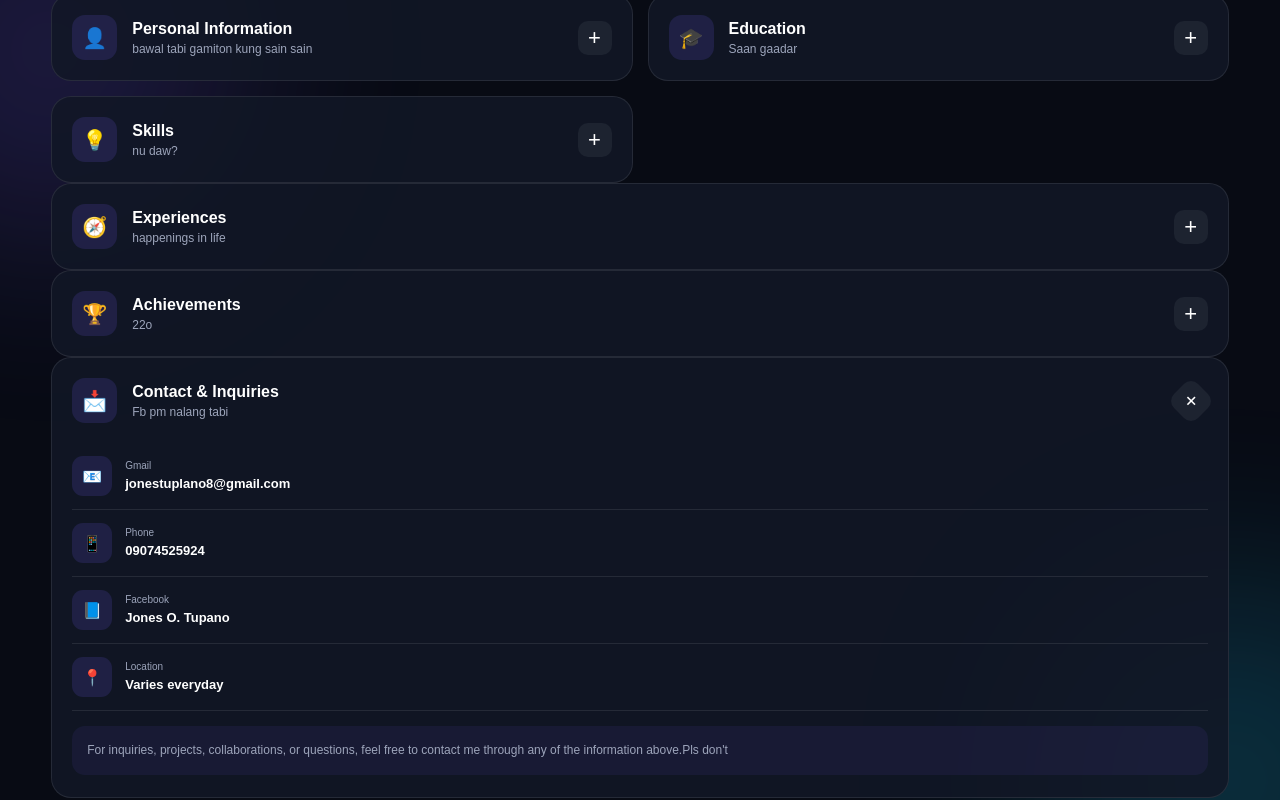
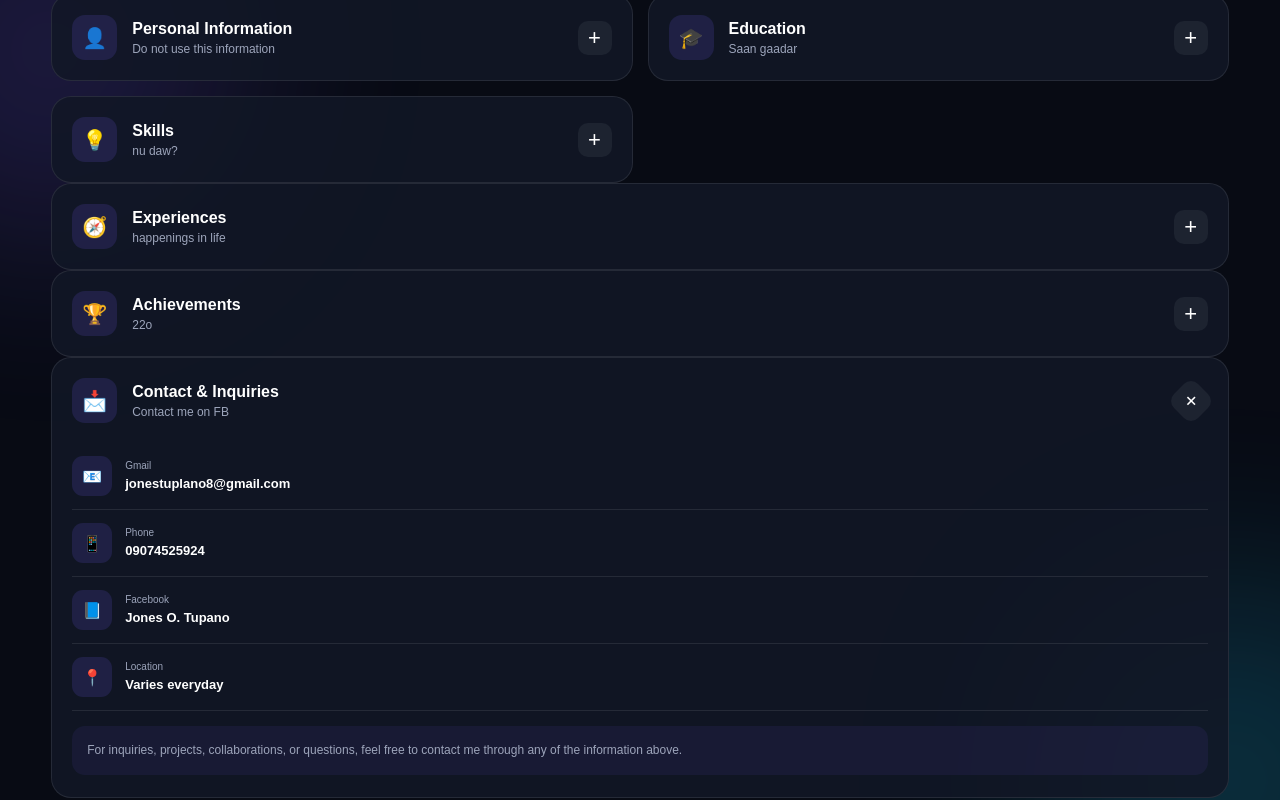
Before and after one commit to gerdawn8-pixel/my-website, a plain HTML site: page index.html in a window 1280 px wide. Both pictures are taken after a click on the button "📩 Contact Me". Shown: the part 783-1583 px from the top of the page. Drawn offline with Linux system fonts and the light colour scheme.

Commit message:
Update index.html

```diff
--- a/index.html
+++ b/index.html
@@ -114,7 +114,7 @@
 
                         <div>
                             <h3>Personal Information</h3>
-                            <p>bawal tabi gamiton kung sain sain</p>
+                            <p>Do not use this information</p>
                         </div>
 
                     </div>
@@ -228,7 +228,6 @@
 
     <div class="box-content">
             <p>C<br>C++<b><br>OOP</b></p>
-        <!-- Add your skills here later -->
 
     </div>
 
@@ -237,7 +236,7 @@
             </div>
 
 
-            <!-- SUBJECTS -->
+
             <div class="info-box">
 
                 <button class="box-header">
@@ -287,7 +286,7 @@
             </div>
 
 
-            <!-- ACHIEVEMENTS -->
+
             <div class="info-box">
 
                 <button class="box-header">
@@ -349,7 +348,7 @@
 
                         <div>
                             <h3>Contact & Inquiries</h3>
-                            <p>Fb pm nalang tabi</p>
+                            <p>Contact me on FB</p>
                         </div>
 
                     </div>
@@ -412,7 +411,7 @@
                     <div class="inquiry-message">
                         For inquiries, projects, collaborations,
                         or questions, feel free to contact me
-                        through any of the information above.Pls don't
+                        through any of the information above.
                     </div>
 
                 </div>
@@ -464,7 +463,7 @@
     </section>
 
 
-    <!-- CONTACT BUTTON -->
+
     <section class="contact-cta">
 
         <div>
@@ -498,7 +497,7 @@
 </footer>
 
 
-<!-- SETTINGS -->
+
 
 <div class="settings-overlay" id="settingsOverlay">
 
@@ -569,7 +568,7 @@
         </div>
 
 
-        <!-- APPEARANCE -->
+
 
         <div class="settings-section">
 
@@ -632,7 +631,7 @@
         </div>
 
 
-        <!-- BOX SETTINGS -->
+
 
         <div class="settings-section">
 
@@ -659,7 +658,7 @@
         </div>
 
 
-        <!-- RESET -->
+
 
         <button class="reset-btn" id="resetSettings">
             ↻ Reset All Settings
```
